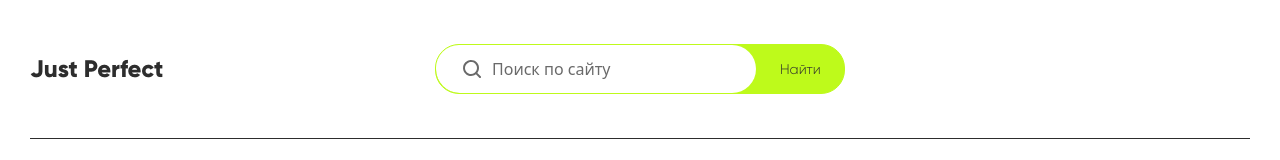
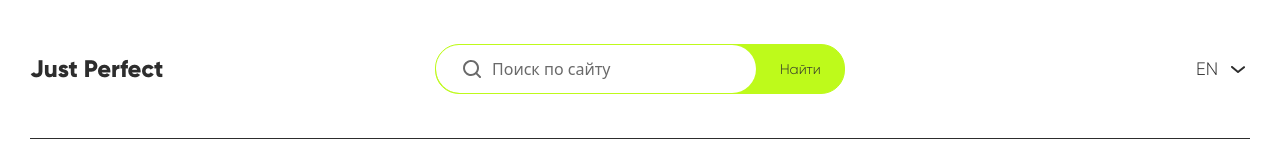
Before and after one commit to sSquareLogic/just-perfect, a Next.js app: page / in a window 1280 px wide. Shown: the top 160 px of the page. Built offline with nearby package versions, Linux system fonts and the light colour scheme.

Commit message:
header start

```diff
--- a/components/header/Header.tsx
+++ b/components/header/Header.tsx
@@ -1,4 +1,5 @@
 import Container from "../Container";
+import Language from "./Language";
 import SearchBar from "./SearchBar";
 import Title from "./Title";
 
@@ -8,6 +9,9 @@ const Header = () => {
       <Container className="grid grid-cols-HEADER gap-8 items-center py-11 border-b border-b-BLACK border-solid">
         <Title />
         <SearchBar />
+        <div className="justify-self-end">
+          <Language />
+        </div>
       </Container>
     </header>
   );
--- /dev/null
+++ b/components/header/Language.tsx
@@ -0,0 +1,24 @@
+"use client";
+import Image from "next/image";
+import DataContext from "@/contexts/DataContext";
+import { useContext } from "react";
+
+const Language = () => {
+  const { language, setLanguage } = useContext(DataContext).language;
+  return (
+    <div className="language flex gap-2 items-center">
+      <span className="text-TEXT text-BLACK font-GR">{language}</span>
+      <Image
+        src="/assets/icons/arrow-down.svg"
+        alt="arrow"
+        width={24}
+        height={24}
+        unoptimized
+        unselectable="off"
+        className="w-6 h-6 object-contain"
+      />
+    </div>
+  );
+};
+
+export default Language;
--- a/providers/DataContextProvider.tsx
+++ b/providers/DataContextProvider.tsx
@@ -1,17 +1,32 @@
 "use client";
-import { useMemo, useState } from "react";
+import { useEffect, useMemo, useState } from "react";
 import DataContext from "@/contexts/DataContext";
 import { IFCWithChildren } from "@/types/global.types";
 import { ISearch } from "@/types/data/search.types";
+import { Languages } from "@/types/data/language.types";
+import LocalStorage from "@/utils/LocalStorage";
 
 const DataContextProvider = ({ children }: IFCWithChildren) => {
   const [search, setSearch] = useState<ISearch["search"]>("");
+  const [language, setLanguage] = useState<Languages>(
+    LocalStorage.getItem("lastLanguage") || "EN"
+  );
   const searchMemo = useMemo(
     () => ({ search, setSearch }),
     [search, setSearch]
   );
+  const languageMemo = useMemo(
+    () => ({ language, setLanguage }),
+    [language, setLanguage]
+  );
+
+  useEffect(() => {
+    LocalStorage.setItem("lastLanguage", languageMemo.language);
+  }, [languageMemo.language]);
   return (
-    <DataContext.Provider value={{ search: searchMemo }}>
+    <DataContext.Provider
+      value={{ search: searchMemo, language: languageMemo }}
+    >
       {children}
     </DataContext.Provider>
   );
--- a/types/data/data.types.ts
+++ b/types/data/data.types.ts
@@ -1,5 +1,7 @@
+import { ILanguage } from "./language.types";
 import { ISearch } from "./search.types";
 
 export interface IDataContext {
   search: ISearch;
+  language: ILanguage;
 }
--- /dev/null
+++ b/utils/LocalStorage.ts
@@ -0,0 +1,22 @@
+"use client";
+class LocalStorage {
+  static setItem(
+    name: string,
+    value: string,
+    json?: boolean | undefined
+  ): string {
+    if (json) {
+      localStorage.setItem(name, JSON.stringify(value));
+      return name;
+    }
+    localStorage.setItem(name, value);
+    return name;
+  }
+
+  static getItem(name: string, json?: boolean | undefined) {
+    if (json) return JSON.parse(localStorage.getItem(name) || "");
+    return localStorage.getItem(name);
+  }
+}
+
+export default LocalStorage;
```
Also changed, not shown: types/data/language.types.ts (added, +8 -0 lines).
